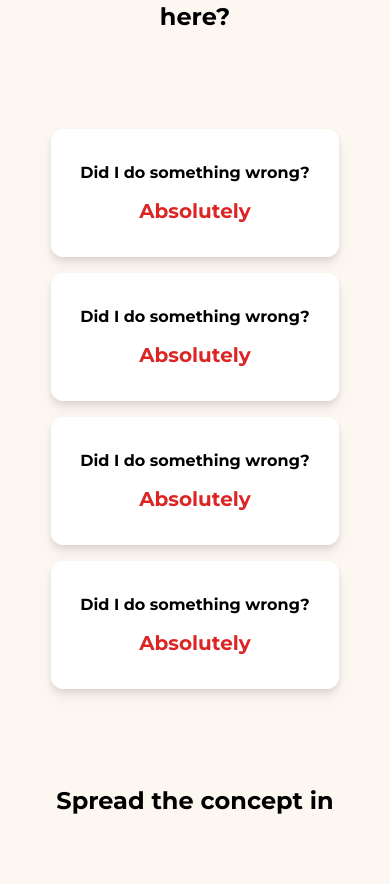
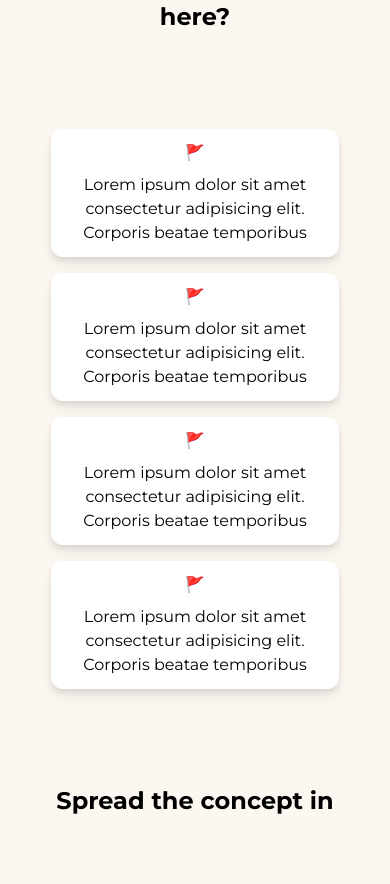
Before and after one commit to betaoverflow/hi-breaker, a Next.js app: page / in a window 390 px wide. Shown: the part 1003-1887 px from the top of the page. Built offline with nearby package versions, Linux system fonts and the light colour scheme.

Commit message:
Feat: more responsive
Signed-off-by: Aabhas <aabhassao0@gmail.com>

```diff
--- a/components/Card.tsx
+++ b/components/Card.tsx
@@ -1,14 +1,13 @@
 import React from "react";
 
-const Card = () => {
+interface Props {
+  children: React.ReactNode;
+}
+
+const Card: React.FC<Props> = ({ children }) => {
   return (
-    <div className="drop-shadow-lg w-72 h-32 md:w-96 md:h-40 bg-white flex flex-col mx-auto justify-center rounded-xl text-center">
-      <h1 className="font-bold text-md md:text-xl">
-        Did I do something wrong?
-      </h1>
-      <p className="text-xl md:text-3xl font-bold mt-3 text-red-600">
-        Absolutely
-      </p>
+    <div className="drop-shadow-lg w-72 h-32 md:w-96 md:h-52 bg-white flex flex-col mx-auto justify-center rounded-xl text-center">
+      {children}
     </div>
   );
 };
--- a/components/Flag.tsx
+++ b/components/Flag.tsx
@@ -8,10 +8,34 @@ const Flag = () => {
         What made him send you here?{" "}
       </p>
       <div className="mt-24 w-fit mx-auto grid grid-cols-1 md:grid-cols-2 gap-y-4 gap-x-4">
-        <Card />
-        <Card />
-        <Card />
-        <Card />
+        <Card>
+          <h1>🚩</h1>
+          <p className="mt-2">
+            Lorem ipsum dolor sit amet consectetur adipisicing elit. Corporis
+            beatae temporibus
+          </p>
+        </Card>
+        <Card>
+          <h1>🚩</h1>
+          <p className="mt-2">
+            Lorem ipsum dolor sit amet consectetur adipisicing elit. Corporis
+            beatae temporibus
+          </p>
+        </Card>
+        <Card>
+          <h1>🚩</h1>
+          <p className="mt-2">
+            Lorem ipsum dolor sit amet consectetur adipisicing elit. Corporis
+            beatae temporibus
+          </p>
+        </Card>
+        <Card>
+          <h1>🚩</h1>
+          <p className="mt-2">
+            Lorem ipsum dolor sit amet consectetur adipisicing elit. Corporis
+            beatae temporibus
+          </p>
+        </Card>
       </div>
     </div>
   );
--- a/components/Hero.tsx
+++ b/components/Hero.tsx
@@ -14,7 +14,14 @@ const Hero = () => {
         <p className="text-xl md:text-8xl font-medium mt-4 md:mt-16 mb-24">
           Directly come to the point <span className="">.</span>
         </p>
-        <Card />
+        <Card>
+          <h1 className="font-bold text-md md:text-xl">
+            Did I do something wrong?
+          </h1>
+          <p className="text-xl md:text-3xl font-bold mt-3 text-red-600">
+            Absolutely
+          </p>
+        </Card>
       </div>
       <div className="self-center">
         <p className={styles.pointer}>👇</p>
```
